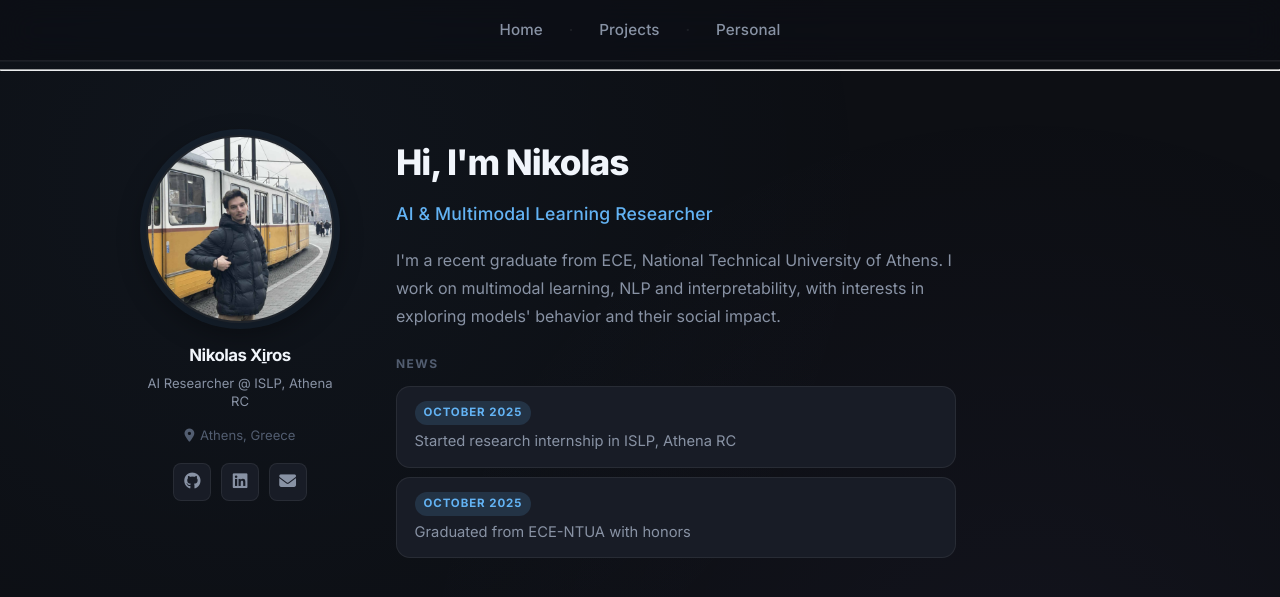
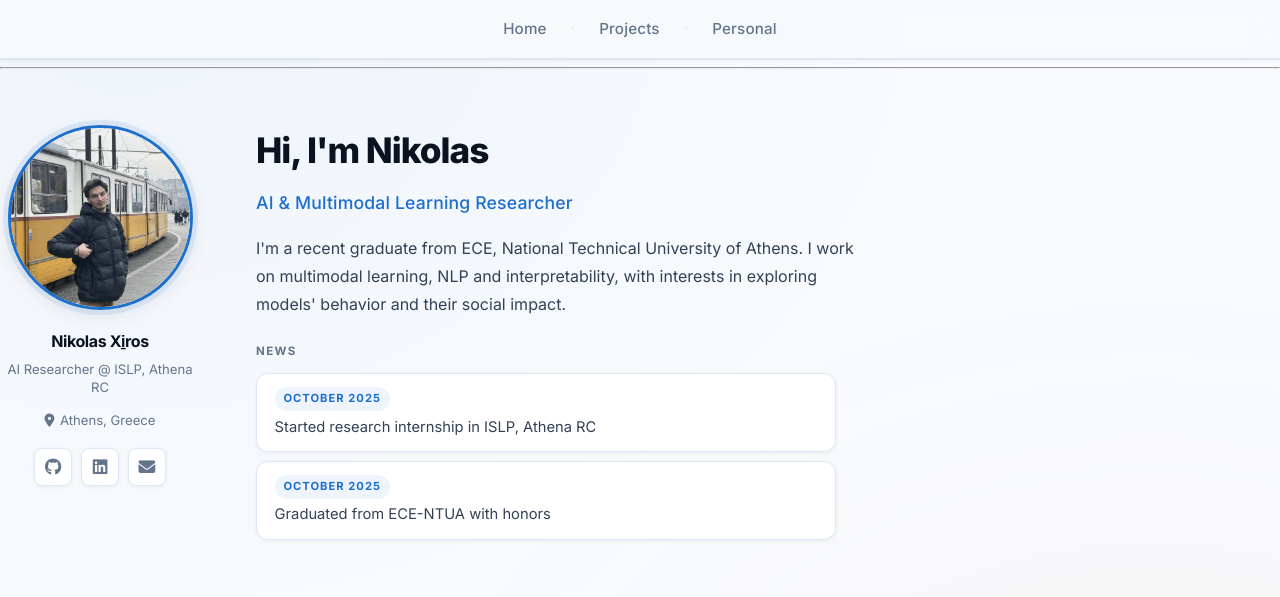
Before and after one commit to nickxir12/nickxir12.github.io, a Jekyll site: the page built from index.md, in a window 1280 px wide. Shown: the top 597 px of the page. Built offline with Jekyll 4.4.1, drawn with Linux system fonts in a browser that asks for light colours; some web fonts are replaced.

Commit message:
Light professional theme, wider layout, modern UI

```diff
--- a/_layouts/default.html
+++ b/_layouts/default.html
@@ -8,7 +8,7 @@
     <link rel="preload" href="https://fonts.googleapis.com/css2?family=STIX+Two+Text:ital,wght@0,400;0,600;0,700;1,400&display=swap" as="style" type="text/css" crossorigin>
     <link rel="stylesheet" href="https://fonts.googleapis.com/css2?family=STIX+Two+Text:ital,wght@0,400;0,600;0,700;1,400&display=swap">
     <meta name="viewport" content="width=device-width, initial-scale=1">
-    <meta name="theme-color" content="#0d0f14">
+    <meta name="theme-color" content="#f8fafd">
     <meta name="apple-mobile-web-app-status-bar-style" content="black-translucent">
     <link rel="stylesheet" href="{{ '/assets/css/style.css?v=' | append: site.github.build_revision | relative_url }}">
     {% include head-custom.html %}
--- a/assets/css/custom.css
+++ b/assets/css/custom.css
@@ -3,36 +3,34 @@
 @import url('https://fonts.googleapis.com/css2?family=Playfair+Display:ital,wght@0,400;0,500;1,400;1,500&display=swap');
 
 /* =============================
-   DESIGN TOKENS
+   DESIGN TOKENS — light professional
 ============================= */
 :root {
-  --bg: #0d0f14;
-  --bg-surface: #13161e;
-  --bg-card: #181c26;
-  --bg-card-hover: #1e2333;
-  --border: rgba(255,255,255,0.07);
-  --border-hover: rgba(99,179,244,0.4);
+  --bg:             #f8fafd;
+  --bg-surface:     #ffffff;
+  --bg-card:        #ffffff;
+  --bg-card-hover:  #f0f7ff;
 
-  --accent: #63b3f4;
-  --accent-glow: rgba(99,179,244,0.15);
-  --accent-2: #a78bfa;
-  --accent-orange: #f97316;
-  --accent-green: #34d399;
+  --border:         #dce8f5;
+  --border-hover:   #93c5fd;
 
-  --text-primary: #e8edf5;
-  --text-secondary: #8892a4;
-  --text-muted: #525d70;
-  --heading: #f1f5fb;
+  --accent:         #1d6fce;
+  --accent-light:   rgba(29,111,206,0.08);
+  --accent-2:       #db620b;
+  --accent-green:   #0e7a45;
 
-  --radius-sm: 8px;
-  --radius-md: 14px;
-  --radius-lg: 20px;
-  --radius-xl: 28px;
+  --text-primary:   #0f1724;
+  --text-secondary: #334155;
+  --text-muted:     #64748b;
+  --heading:        #0b1220;
 
-  --shadow-sm: 0 2px 8px rgba(0,0,0,0.3);
-  --shadow-md: 0 8px 28px rgba(0,0,0,0.4);
-  --shadow-lg: 0 16px 48px rgba(0,0,0,0.5);
-  --shadow-glow: 0 0 40px rgba(99,179,244,0.1);
+  --radius-sm:  8px;
+  --radius-md:  12px;
+  --radius-lg:  18px;
+
+  --shadow-sm:  0 1px 4px rgba(15,23,36,0.06);
+  --shadow-md:  0 6px 20px rgba(15,23,36,0.08);
+  --shadow-lg:  0 14px 40px rgba(15,23,36,0.11);
 }
 
 /* =============================
@@ -52,14 +50,14 @@ html, body {
   -webkit-font-smoothing: antialiased;
 }
 
-/* Subtle grid texture */
+/* Subtle radial tints */
 body::before {
   content: '';
   position: fixed;
   inset: 0;
-  background-image:
-    radial-gradient(circle at 20% 20%, rgba(99,179,244,0.04) 0, transparent 50%),
-    radial-gradient(circle at 80% 80%, rgba(167,139,250,0.04) 0, transparent 50%);
+  background:
+    radial-gradient(ellipse at 10% 0%, rgba(29,111,206,0.04) 0, transparent 50%),
+    radial-gradient(ellipse at 90% 100%, rgba(219,98,11,0.03) 0, transparent 50%);
   pointer-events: none;
   z-index: 0;
 }
@@ -70,14 +68,14 @@ body::before {
 h1, h2, h3, h4, h5, h6 {
   font-family: 'Inter', sans-serif;
   font-weight: 700;
-  letter-spacing: -0.5px;
+  letter-spacing: -0.4px;
   color: var(--heading);
   margin-top: 0;
 }
 
-h1 { font-size: 2.6rem; line-height: 1.15; }
-h2 { font-size: 1.9rem; }
-h3 { font-size: 1.3rem; }
+h1 { font-size: 2.5rem; line-height: 1.15; }
+h2 { font-size: 1.85rem; }
+h3 { font-size: 1.25rem; }
 
 p, li { color: var(--text-secondary); font-size: 1.0rem; line-height: 1.75; }
 
@@ -86,7 +84,7 @@ a {
   text-decoration: none;
   transition: color 0.2s ease;
 }
-a:hover { color: #93c5fd; }
+a:hover { color: #1558a8; }
 
 /* Hide GitHub Pages skip link */
 a.skip-to-content {
@@ -100,13 +98,8 @@ a.skip-to-content {
    ANIMATIONS
 ============================= */
 @keyframes fadeUp {
-  from { opacity: 0; transform: translateY(24px); }
+  from { opacity: 0; transform: translateY(22px); }
   to   { opacity: 1; transform: translateY(0); }
-}
-
-@keyframes shimmer {
-  0%   { background-position: -200% center; }
-  100% { background-position:  200% center; }
 }
 
 /* =============================
@@ -126,27 +119,27 @@ a.skip-to-content {
   margin-right: calc(50% - 50vw);
   margin-bottom: 0;
   padding: 0;
-  background: rgba(13,15,20,0.72);
-  backdrop-filter: blur(18px) saturate(180%);
-  -webkit-backdrop-filter: blur(18px) saturate(180%);
+  background: rgba(248,250,253,0.88);
+  backdrop-filter: blur(16px) saturate(160%);
+  -webkit-backdrop-filter: blur(16px) saturate(160%);
   border-bottom: 1px solid var(--border);
-  box-shadow: 0 1px 0 rgba(255,255,255,0.04);
+  box-shadow: 0 1px 0 rgba(15,23,36,0.04), var(--shadow-sm);
 }
 
 .nav-links {
-  max-width: 900px;
+  max-width: 1280px;
   margin: 0 auto;
-  padding: 0 2rem;
+  padding: 0 2.5rem;
   display: flex;
   align-items: center;
   justify-content: center;
-  gap: 0.25rem;
-  height: 60px;
+  gap: 0.2rem;
+  height: 58px;
 }
 
 .nav-links a {
   position: relative;
-  color: var(--text-secondary);
+  color: var(--text-muted);
   font-weight: 500;
   font-size: 0.95rem;
   letter-spacing: 0.01em;
@@ -159,19 +152,19 @@ a.skip-to-content {
 .nav-links a::after {
   content: '';
   position: absolute;
-  bottom: -1px;
+  bottom: 2px;
   left: 50%;
   transform: translateX(-50%) scaleX(0);
-  width: 60%;
+  width: 55%;
   height: 2px;
   background: var(--accent);
   border-radius: 2px;
-  transition: transform 0.25s ease;
+  transition: transform 0.22s ease;
 }
 
 .nav-links a:hover {
   color: var(--text-primary);
-  background: rgba(255,255,255,0.05);
+  background: var(--accent-light);
 }
 
 .nav-links a:hover::after,
@@ -186,30 +179,30 @@ a.skip-to-content {
 
 .nav-links .sep {
   color: var(--border);
-  margin: 0 0.25rem;
-  font-size: 1.1rem;
+  margin: 0 0.2rem;
+  font-size: 1rem;
   user-select: none;
 }
 
 /* =============================
-   LAYOUT
+   LAYOUT — wider content
 ============================= */
 .main-content {
   position: relative;
   z-index: 1;
-  max-width: 1000px;
+  max-width: 1280px;
   margin: 0 auto;
-  padding: 2rem 1.5rem 4rem;
+  padding: 2rem 3rem 5rem;
 }
 
 /* =============================
    HERO SECTION
 ============================= */
 .hero-banner {
-  padding: 3.5rem 0 2rem;
-  max-width: 1000px;
+  padding: 3rem 0 2rem;
+  max-width: 1280px;
   margin: 0 auto;
-  animation: fadeUp 0.7s ease-out both;
+  animation: fadeUp 0.65s ease-out both;
 }
 
 .hero-inner {
@@ -230,24 +223,24 @@ a.skip-to-content {
 }
 
 .hero-pic {
-  width: 188px;
-  height: 188px;
+  width: 185px;
+  height: 185px;
   border-radius: 50%;
   object-fit: cover;
-  border: 2px solid var(--border);
-  box-shadow: 0 0 0 6px rgba(99,179,244,0.08), var(--shadow-md);
+  border: 3px solid var(--accent);
+  box-shadow: 0 0 0 5px rgba(29,111,206,0.10), var(--shadow-md);
   transition: box-shadow 0.3s ease, transform 0.3s ease;
 }
 
 .hero-pic:hover {
-  box-shadow: 0 0 0 8px rgba(99,179,244,0.15), var(--shadow-lg);
+  box-shadow: 0 0 0 8px rgba(29,111,206,0.14), var(--shadow-lg);
   transform: scale(1.02);
 }
 
 .profile-info { margin-top: 1.1rem; width: 100%; }
 
 .profile-name {
-  font-size: 1.05rem;
+  font-size: 1.0rem;
   font-weight: 700;
   color: var(--heading);
   margin: 0 0 0.3rem;
@@ -255,7 +248,7 @@ a.skip-to-content {
 
 .profile-role {
   font-size: 0.82rem;
-  color: var(--text-secondary);
+  color: var(--text-muted);
   margin: 0 0 0.3rem;
   line-height: 1.4;
 }
@@ -272,7 +265,7 @@ a.skip-to-content {
 
 .profile-links {
   display: flex;
-  gap: 0.6rem;
+  gap: 0.55rem;
   justify-content: center;
   flex-wrap: wrap;
 }
@@ -284,35 +277,35 @@ a.skip-to-content {
   width: 38px;
   height: 38px;
   border-radius: var(--radius-sm);
-  background: var(--bg-card);
+  background: var(--bg-surface);
   border: 1px solid var(--border);
-  color: var(--text-secondary);
+  color: var(--text-muted);
   font-size: 0;
   transition: all 0.2s ease;
+  box-shadow: var(--shadow-sm);
 }
 
 .profile-links a i {
   font-size: 1.05rem;
-  transition: transform 0.2s ease;
 }
 
 .profile-links a:hover {
-  background: var(--accent-glow);
+  background: var(--accent-light);
   border-color: var(--border-hover);
   color: var(--accent);
   transform: translateY(-2px);
-  box-shadow: 0 4px 14px rgba(99,179,244,0.2);
+  box-shadow: 0 4px 12px rgba(29,111,206,0.18);
 }
 
 /* Hero text column */
 .hero-content {
   flex: 1 1 0;
   min-width: 0;
-  padding-top: 0.5rem;
+  padding-top: 0.4rem;
 }
 
 .hero-content h1 {
-  font-size: 2.6rem;
+  font-size: 2.55rem;
   font-weight: 800;
   letter-spacing: -1px;
   color: var(--heading);
@@ -324,7 +317,7 @@ a.skip-to-content {
   font-size: 1.1rem !important;
   font-weight: 500;
   color: var(--accent) !important;
-  margin-bottom: 1rem !important;
+  margin-bottom: 0.9rem !important;
   letter-spacing: 0.01em;
 }
 
@@ -332,13 +325,8 @@ a.skip-to-content {
   font-size: 1.0rem;
   color: var(--text-secondary);
   line-height: 1.75;
-  max-width: 560px;
+  max-width: 620px;
   margin-bottom: 1.5rem;
-}
-
-/* About page hero (no pic) */
-.hero-inner:not(.has-pic) .hero-content {
-  padding-top: 2rem;
 }
 
 .hero-banner h1 {
@@ -362,7 +350,7 @@ a.skip-to-content {
   display: flex;
   flex-direction: column;
   align-items: center;
-  animation: fadeUp 0.7s ease-out both;
+  animation: fadeUp 0.65s ease-out both;
   text-align: center;
 }
 
@@ -400,11 +388,10 @@ a.skip-to-content {
   letter-spacing: -0.3px;
 }
 
-/* Accent divider line */
 .section-title::after {
   content: '';
   display: block;
-  width: 40px;
+  width: 36px;
   height: 3px;
   background: linear-gradient(90deg, var(--accent), var(--accent-2));
   border-radius: 2px;
@@ -415,28 +402,29 @@ a.skip-to-content {
    NEWS ITEMS
 ============================= */
 .news-heading {
-  font-size: 0.75rem;
+  font-size: 0.72rem;
   font-weight: 700;
   letter-spacing: 0.12em;
   text-transform: uppercase;
   color: var(--text-muted);
-  margin: 1.5rem 0 0.75rem;
+  margin: 1.5rem 0 0.7rem;
 }
 
 .news-section {
   display: flex;
   flex-direction: column;
-  gap: 0.6rem;
+  gap: 0.55rem;
   width: 100%;
-  max-width: 560px;
+  max-width: 580px;
 }
 
 .news-item {
-  background: var(--bg-card);
+  background: var(--bg-surface);
   border: 1px solid var(--border);
   border-radius: var(--radius-md);
-  padding: 0.85rem 1.1rem;
-  transition: border-color 0.25s ease, background 0.25s ease, transform 0.25s ease;
+  padding: 0.8rem 1.1rem;
+  box-shadow: var(--shadow-sm);
+  transition: border-color 0.22s ease, background 0.22s ease, transform 0.22s ease, box-shadow 0.22s ease;
   cursor: default;
   text-align: left;
 }
@@ -445,19 +433,20 @@ a.skip-to-content {
   border-color: var(--border-hover);
   background: var(--bg-card-hover);
   transform: translateX(4px);
+  box-shadow: var(--shadow-md);
 }
 
 .news-date {
   display: inline-block;
-  font-size: 0.72rem;
+  font-size: 0.7rem;
   font-weight: 700;
-  letter-spacing: 0.08em;
+  letter-spacing: 0.09em;
   text-transform: uppercase;
   color: var(--accent);
-  margin-bottom: 0.3rem;
-  background: var(--accent-glow);
+  background: var(--accent-light);
   padding: 0.15rem 0.55rem;
   border-radius: 99px;
+  margin-bottom: 0.3rem;
 }
 
 .news-item p {
@@ -476,19 +465,20 @@ a.skip-to-content {
   gap: 1.1rem;
   align-items: stretch;
   width: 100%;
-  max-width: 820px;
+  max-width: 960px;
   margin: 1.5rem auto 0;
 }
 
 .project-card {
   width: 100%;
   text-align: left;
-  padding: 1.5rem 1.8rem;
-  background: var(--bg-card);
+  padding: 1.5rem 1.9rem;
+  background: var(--bg-surface);
   border: 1px solid var(--border);
   border-radius: var(--radius-lg);
+  box-shadow: var(--shadow-sm);
   cursor: default;
-  transition: border-color 0.25s ease, background 0.25s ease, transform 0.25s ease, box-shadow 0.25s ease;
+  transition: border-color 0.22s ease, background 0.22s ease, transform 0.22s ease, box-shadow 0.22s ease;
   position: relative;
   overflow: hidden;
 }
@@ -497,17 +487,17 @@ a.skip-to-content {
   content: '';
   position: absolute;
   top: 0; left: 0; right: 0;
-  height: 2px;
+  height: 3px;
   background: linear-gradient(90deg, var(--accent), var(--accent-2));
   opacity: 0;
-  transition: opacity 0.25s ease;
+  transition: opacity 0.22s ease;
 }
 
 .project-card:hover {
   border-color: var(--border-hover);
   background: var(--bg-card-hover);
   transform: translateY(-3px);
-  box-shadow: 0 12px 36px rgba(0,0,0,0.35), 0 0 0 1px rgba(99,179,244,0.15);
+  box-shadow: var(--shadow-lg);
 }
 
 .project-card:hover::before { opacity: 1; }
@@ -520,13 +510,13 @@ a.skip-to-content {
 
 .project-card p {
   color: var(--text-secondary) !important;
-  font-size: 0.92rem !important;
+  font-size: 0.93rem !important;
   margin: 0.25rem 0;
   line-height: 1.65;
 }
 
 .project-card em {
-  color: var(--accent-2) !important;
+  color: var(--text-muted) !important;
   font-style: italic;
 }
 
@@ -537,7 +527,6 @@ a.skip-to-content {
   color: var(--accent-green) !important;
   font-style: normal;
   font-weight: 600;
-  letter-spacing: 0.01em;
 }
 
 /* =============================
@@ -548,7 +537,7 @@ a.skip-to-content {
   grid-template-columns: repeat(2, 1fr);
   gap: 1.5rem;
   margin-top: 1.5rem;
-  max-width: 900px;
+  max-width: 960px;
   margin-left: auto;
   margin-right: auto;
 }
@@ -558,12 +547,13 @@ a.skip-to-content {
 }
 
 .card {
-  background: var(--bg-card);
-  padding: 1.4rem 1.6rem;
+  background: var(--bg-surface);
+  padding: 1.4rem 1.7rem;
   border-radius: var(--radius-lg);
   text-align: center;
   border: 1px solid var(--border);
-  transition: border-color 0.25s ease, background 0.25s ease, transform 0.25s ease, box-shadow 0.25s ease;
+  box-shadow: var(--shadow-sm);
+  transition: border-color 0.22s ease, background 0.22s ease, transform 0.22s ease, box-shadow 0.22s ease;
 }
 
 .card:hover {
@@ -575,28 +565,15 @@ a.skip-to-content {
 
 .card h2 { font-size: 1.25rem; margin-bottom: 0.4rem; color: var(--heading); }
 .card a { color: var(--accent); font-weight: 600; }
-.card a:hover { color: #93c5fd; text-decoration: underline; }
-
-/* =============================
-   ABOUT PAGE HIGHLIGHTS
-============================= */
-.section-box .section-box {
-  background: var(--bg-card);
-  border: 1px solid var(--border);
-  border-radius: var(--radius-lg);
-  padding: 1.4rem 1.8rem;
-  margin-top: 1.5rem;
-  align-items: flex-start;
-  text-align: left;
-}
+.card a:hover { color: #1558a8; text-decoration: underline; }
 
 /* =============================
    PHOTOGRAPHY
 ============================= */
 .photo-single {
   width: 100%;
-  max-width: 800px;
-  max-height: 700px;
+  max-width: 860px;
+  max-height: 720px;
   margin: 1.5rem auto;
   border-radius: var(--radius-lg);
   overflow: hidden;
@@ -614,7 +591,7 @@ a.skip-to-content {
 
 .photo-carousel {
   width: 100%;
-  max-width: 800px;
+  max-width: 860px;
   margin: 1rem auto;
   display: flex;
   justify-content: center;
@@ -622,7 +599,7 @@ a.skip-to-content {
 }
 
 #carousel-image {
-  max-width: 720px;
+  max-width: 780px;
   max-height: 560px;
   width: auto;
   height: auto;
@@ -641,22 +618,18 @@ a.skip-to-content {
 
 .photo-caption {
   text-align: center;
-  font-size: 0.92rem !important;
-  color: var(--text-secondary) !important;
+  font-size: 0.9rem !important;
+  color: var(--text-muted) !important;
   margin-top: 0.4rem;
 }
 
 .photo-link {
-  color: var(--accent) !important;
+  color: var(--accent-2) !important;
   font-weight: 600;
 }
-.photo-link:hover { color: #93c5fd !important; }
+.photo-link:hover { color: #b84e08 !important; }
 
-.photography-title {
-  text-align: center !important;
-  width: 100%;
-}
-
+.photography-title { text-align: center !important; width: 100%; }
 .no-underline { text-decoration: none !important; }
 .no-underline:hover { text-decoration: none !important; }
 
@@ -676,12 +649,12 @@ a.skip-to-content {
   display: block;
   border-radius: var(--radius-md);
   border: 1px solid var(--border);
-  transition: transform 0.3s ease, box-shadow 0.3s ease;
+  transition: transform 0.28s ease, box-shadow 0.28s ease;
 }
 
 .photo-item:hover img {
   transform: scale(1.04);
-  box-shadow: 0 12px 32px rgba(0,0,0,0.5);
+  box-shadow: 0 10px 28px rgba(15,23,36,0.14);
 }
 
 @media (max-width: 768px) {
@@ -695,7 +668,7 @@ a.skip-to-content {
   list-style: none;
   padding: 0;
   margin: 1rem auto;
-  max-width: 640px;
+  max-width: 680px;
   width: 100%;
 }
 
@@ -705,12 +678,13 @@ a.skip-to-content {
   font-style: italic;
   color: var(--text-secondary) !important;
   line-height: 1.85;
-  padding: 1.1rem 1.4rem;
+  padding: 1.0rem 1.4rem;
   border-left: 3px solid var(--accent);
-  background: var(--bg-card);
+  background: var(--bg-surface);
   border-radius: 0 var(--radius-md) var(--radius-md) 0;
-  margin-bottom: 0.75rem;
+  margin-bottom: 0.7rem;
   text-align: left;
+  box-shadow: var(--shadow-sm);
   transition: border-color 0.2s ease, background 0.2s ease;
 }
 
@@ -720,15 +694,11 @@ a.skip-to-content {
 }
 
 /* =============================
-   SITE HEADER (above nav)
+   SITE HEADER / FOOTER
 ============================= */
-.site-header {
-  display: none;
-}
+.site-header { display: none; }
+.site-footer  { display: none; }
 
-/* =============================
-   FOOTER
-============================= */
 .site-footer-custom {
   text-align: center;
   padding: 2.5rem 2rem;
@@ -739,11 +709,9 @@ a.skip-to-content {
   font-size: 0.88rem;
 }
 
-.site-footer { display: none; }
-
 .social-links a {
   font-size: 1.5rem;
-  color: var(--text-secondary);
+  color: var(--text-muted);
   margin: 0 0.75rem;
   transition: color 0.2s ease, transform 0.2s ease;
   display: inline-block;
@@ -756,6 +724,10 @@ a.skip-to-content {
 /* =============================
    RESPONSIVE
 ============================= */
+@media (max-width: 900px) {
+  .main-content { padding: 1.5rem 1.5rem 4rem; }
+}
+
 @media (max-width: 768px) {
   .hero-inner { gap: 1.5rem; flex-direction: column; align-items: center; }
   .profile-side { width: auto; }
@@ -770,8 +742,8 @@ a.skip-to-content {
   .nav-links a { padding: 0.4rem 0.7rem; font-size: 0.88rem; }
 }
 
-/* p[align="center"] nav fallback override */
+/* Fallback nav overrides */
 p[align="center"] { margin: 0; }
 p[align="center"] a { padding: 0 0.5rem; font-weight: 600; color: var(--accent); }
-p[align="center"] a:hover { color: #93c5fd; }
-nav strong { color: var(--accent-orange); }
+p[align="center"] a:hover { color: #1558a8; }
+nav strong { color: var(--accent-2); }
--- a/index.md
+++ b/index.md
@@ -2,7 +2,7 @@
 title: "Home"
 ---
 
-<link rel="stylesheet" href="{{ '/assets/css/custom.css?v=20' | relative_url }}">
+<link rel="stylesheet" href="{{ '/assets/css/custom.css?v=21' | relative_url }}">
 <link href="https://fonts.googleapis.com/css2?family=Inter:wght@400;600;700&display=swap" rel="stylesheet">
 <link rel="stylesheet" href="https://cdnjs.cloudflare.com/ajax/libs/font-awesome/6.4.0/css/all.min.css">
 
```
Also changed, not shown: about.md (+1 -1 lines), interests.md (+1 -1 lines), projects.md (+1 -1 lines).
